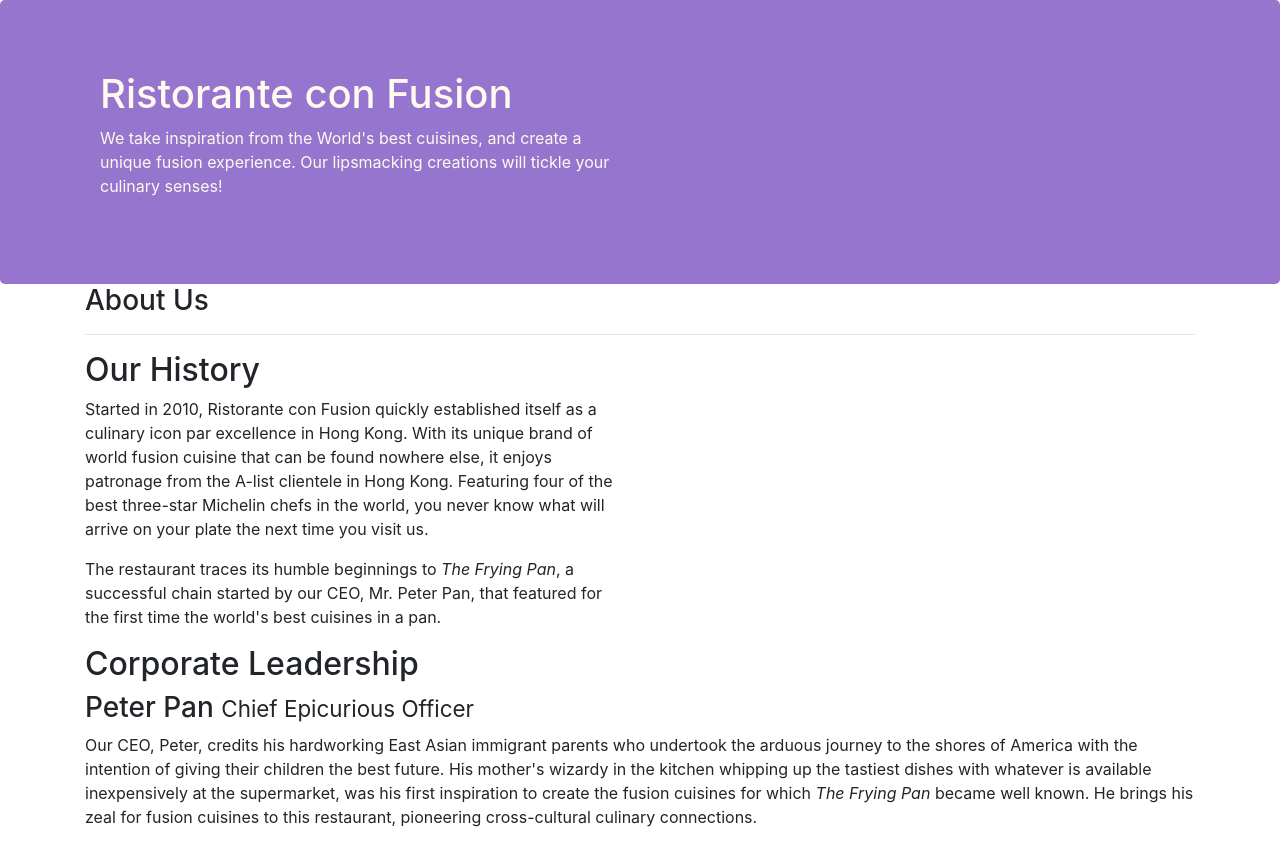
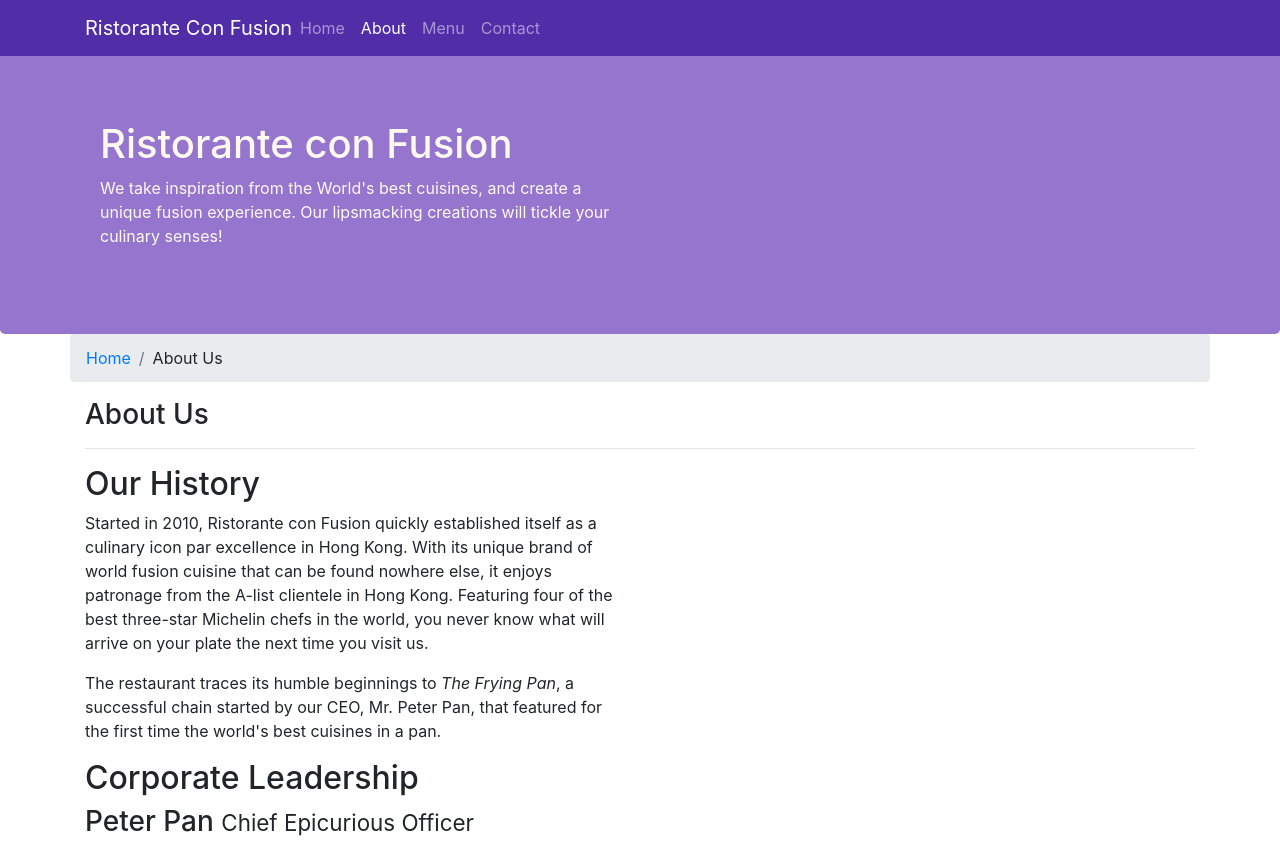
Before and after one commit to Nibraz15/BootStrap, a website: page aboutus.html in a window 1280 px wide. Shown: the top 842 px of the page. Drawn offline with nearby package versions, Linux system fonts and the light colour scheme.

Commit message:
Navbar - Breadcrumb

```diff
--- a/aboutus.html
+++ b/aboutus.html
@@ -13,7 +13,25 @@
     <title>Ristorante Con Fusion</title>
 </head>
 <body>
+    <nav class="navbar navbar-dark  navbar-expand-sm fixed-top">
+        <div class="container">
+            <button class="navbar-toggler" type="button" data-toggle="collapse" data-target="#Navbar">
+                <span class="navbar-toggler-icon"></span>
+            </button>
+            <a class="navbar-brand mr-auto" href="./index.html">Ristorante Con Fusion</a>
+            <div class="collapse navbar-collapse" id="Navbar">
+                <ul class="navbar-nav mr-auto">
+                    <li class="nav-item"><a class="nav-link" href="./index.html">Home</a></li>
+                    <li class="nav-item active"><a class="nav-link" href="./aboutus.html">About</a></li>
+                    <li class="nav-item"><a class="nav-link" href="#">Menu</a></li>
+                    <li class="nav-item"><a class="nav-link" href="#">Contact</a></li>
 
+                </ul>
+            </div>
+
+        </div>
+
+    </nav>
     <header class="jumbotron">
         <div class="container">
             <div class="row row-header">
@@ -29,6 +47,10 @@
 
     <div class="container">
         <div class="row">
+            <ol class="col-12 breadcrumb">
+                <li class="breadcrumb-item"><a href="./index.html">Home</a></li>
+                <li class="breadcrumb-item"><a>About Us</a></li>
+            </ol>
             <div class="col-12">
                <h3>About Us</h3>
                <hr>
@@ -80,8 +102,8 @@
                     <div class="col-4 offset-1 col-sm-2">
                         <h5>Links</h5>
                         <ul class="list-unstyled">
-                            <li><a href="#">Home</a></li>
-                            <li><a href="#">About</a></li>
+                            <li><a href="./index.html">Home</a></li>
+                            <li><a href="./aboutus.html">About</a></li>
                             <li><a href="#">Menu</a></li>
                             <li><a href="#">Contact</a></li>
                         </ul>
--- a/css/styles.css
+++ b/css/styles.css
@@ -23,8 +23,17 @@
     color: floralwhite;
 }
 
-.address{
+address{
     font-size: 80%;
     margin: 0px ;
     color: #0f0f0f;
 }
+
+body{
+    padding: 50px 0px 0px 0px;
+    z-index: 0;
+}
+
+.navbar-dark{
+    background-color: #512DA8;
+}
```
Also changed, not shown: index.html (+21 -2 lines).
